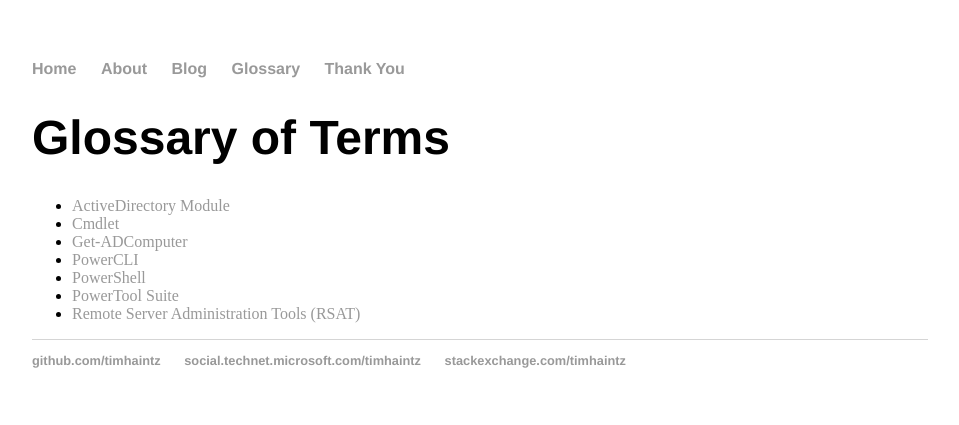
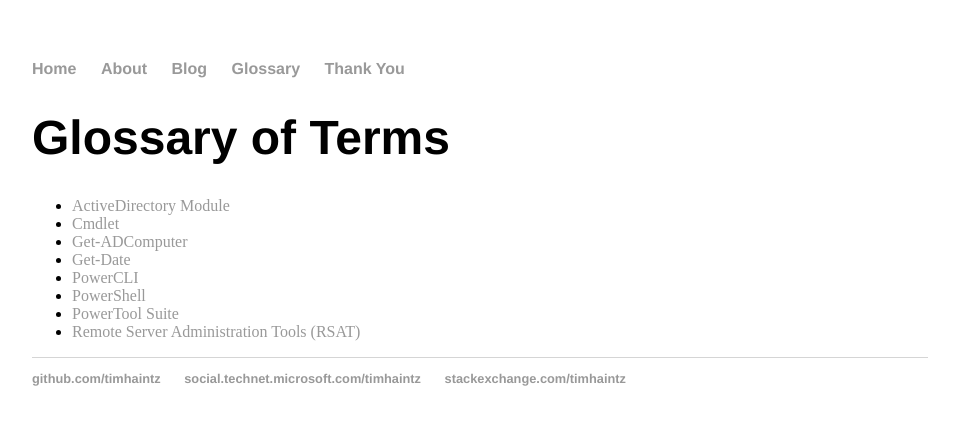
Before and after one commit to timhaintz/timhaintz.github.io, a Jekyll site: the page built from glossary/index.md, in a window 1280 px wide. Shown: the top 425 px of the page, without its empty margins (160-1119 px from the left). Built offline with Jekyll 4.4.1, drawn with Linux system fonts in a browser that asks for light colours.

Commit message:
Update index.md

```diff
--- a/glossary/index.md
+++ b/glossary/index.md
@@ -8,6 +8,7 @@ title: Glossary of Terms
 * [ActiveDirectory Module](https://docs.microsoft.com/en-us/powershell/module/addsadministration/?view=win10-ps)
 * [Cmdlet](https://msdn.microsoft.com/en-us/library/ms714395(v=vs.85).aspx)
 * [Get-ADComputer](https://docs.microsoft.com/en-us/powershell/module/addsadministration/get-adcomputer?view=win10-ps)
+* [Get-Date](https://docs.microsoft.com/en-us/powershell/module/microsoft.powershell.utility/get-date?view=powershell-6)
 * [PowerCLI](https://www.vmware.com/support/developer/PowerCLI/)
 * [PowerShell](https://docs.microsoft.com/en-us/powershell/scripting/powershell-scripting?view=powershell-6)
 * [PowerTool Suite](https://communities.cisco.com/docs/DOC-37154)
```
